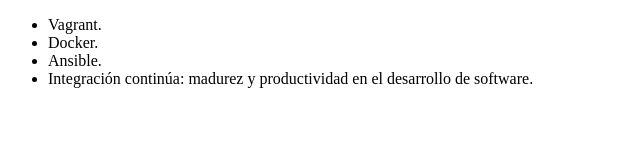
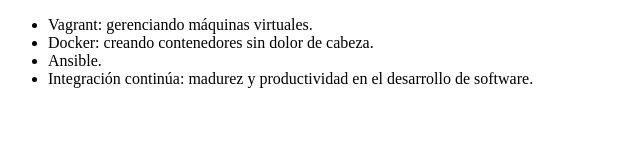
Before and after one commit to OnielC/Alura_Git, a plain HTML site: page Curso/Index.html in a window 1280 px wide. Shown: the whole page, without its empty margins (0-640 px from the left). Drawn offline with Linux system fonts and the light colour scheme.

Commit message:
Corrigiendo curso de Vagrant.

```diff
--- a/Curso/Index.html
+++ b/Curso/Index.html
@@ -14,8 +14,8 @@
 
           <ul>
 
-              <li>Vagrant.</li>
-              <li>Docker.</li>
+              <li>Vagrant: gerenciando máquinas virtuales.</li>
+              <li>Docker: creando contenedores sin dolor de cabeza.</li>
               <li>Ansible.</li>
               <li>Integración continúa: madurez y productividad en el desarrollo de software.</li>
 
```
